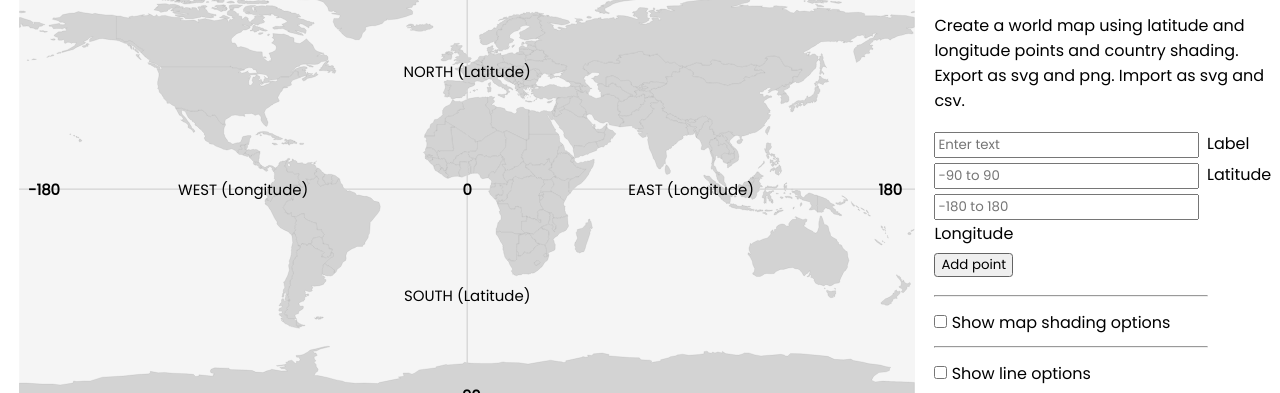
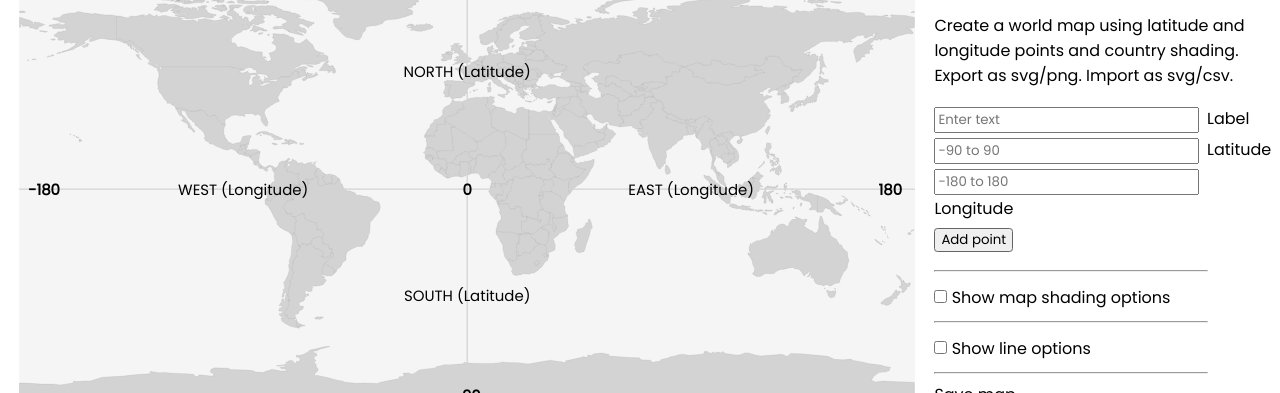
Before and after one commit to jsdevsite/worldmap, a plain HTML site: page index.html in a window 1280 px wide. Shown: the part 54-447 px from the top of the page. Drawn offline with Linux system fonts and the light colour scheme.

Commit message:
Update index.html

```diff
--- a/index.html
+++ b/index.html
@@ -125,7 +125,7 @@ input::-webkit-inner-spin-button {
 <div class="box">
 
 <h1>World map</h1>
-<p>Create a world map using latitude and longitude points and country shading. Export as svg and png. Import as svg and csv.</p>
+<p>Create a world map using latitude and longitude points and country shading. Export as svg/png. Import as svg/csv.</p>
 <label><input id="label" placeholder="Enter text" /> Label</label><br>
 <label><input id="latitude" type="number" placeholder="-90 to 90" /> Latitude</label><br>
 <label><input id="longitude" type="number" placeholder="-180 to 180" /> Longitude</label><br>
```
